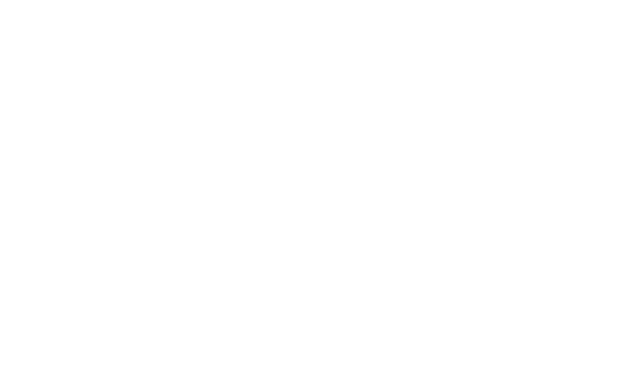
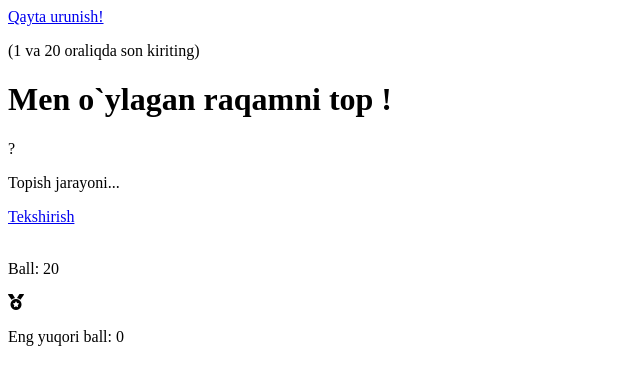
Before and after one commit to Fazliddin0901/JavaScript., a plain HTML site: page Dey--/index.html in a window 1280 px wide. Shown: the whole page, without its empty margins (0-640 px from the left). Drawn offline with Linux system fonts and the light colour scheme.

Commit message:
css ni yozishni boshlayman

```diff
--- a/Dey--/index.html
+++ b/Dey--/index.html
@@ -4,8 +4,39 @@
     <meta charset="UTF-8" />
     <meta http-equiv="X-UA-Compatible" content="IE=edge" />
     <meta name="viewport" content="width=device-width, initial-scale=1.0" />
+    <link
+      rel="stylesheet"
+      href="https://cdnjs.cloudflare.com/ajax/libs/font-awesome/6.0.0/css/all.min.css"
+      integrity="sha512-9usAa10IRO0HhonpyAIVpjrylPvoDwiPUiKdWk5t3PyolY1cOd4DSE0Ga+ri4AuTroPR5aQvXU9xC6qOPnzFeg=="
+      crossorigin="anonymous"
+      referrerpolicy="no-referrer"
+    />
+
     <title>Document</title>
     <link rel="stylesheet" href="style.css" />
   </head>
-  <body></body>
+  <body>
+    <div class="head-cont">
+      <a href="#">Qayta urunish!</a>
+      <p>(1 va 20 oraliqda son kiriting)</p>
+    </div>
+    <div class="big-content"><h1>Men o`ylagan raqamni top !</h1></div>
+    <div class="chiziq"></div>
+    <p>?</p>
+
+    <div class="cont-kub">
+      <div class="cont-kub-left"></div>
+      <div class="cont-kub-right"><p>Topish jarayoni...</p></div>
+    </div>
+
+    <div class="cont-btn">
+      <a href="#">Tekshirish</a>
+      <div class="cont-btn-right">
+        <i class="fa-solid fa-hundred-points"></i>
+        <p>Ball: 20</p>
+        <i class="fa-solid fa-medal"></i>
+        <p>Eng yuqori ball: 0</p>
+      </div>
+    </div>
+  </body>
 </html>
```
